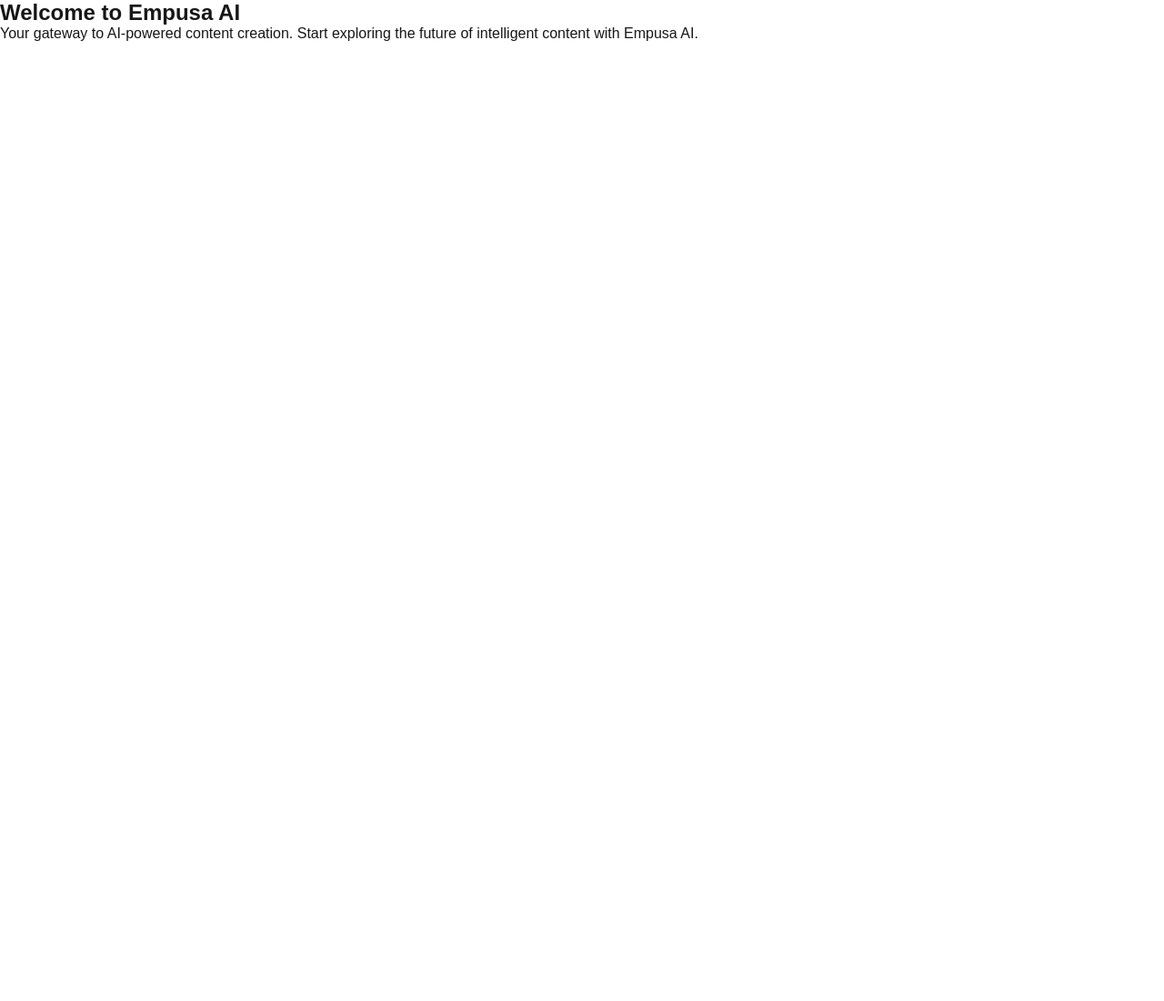
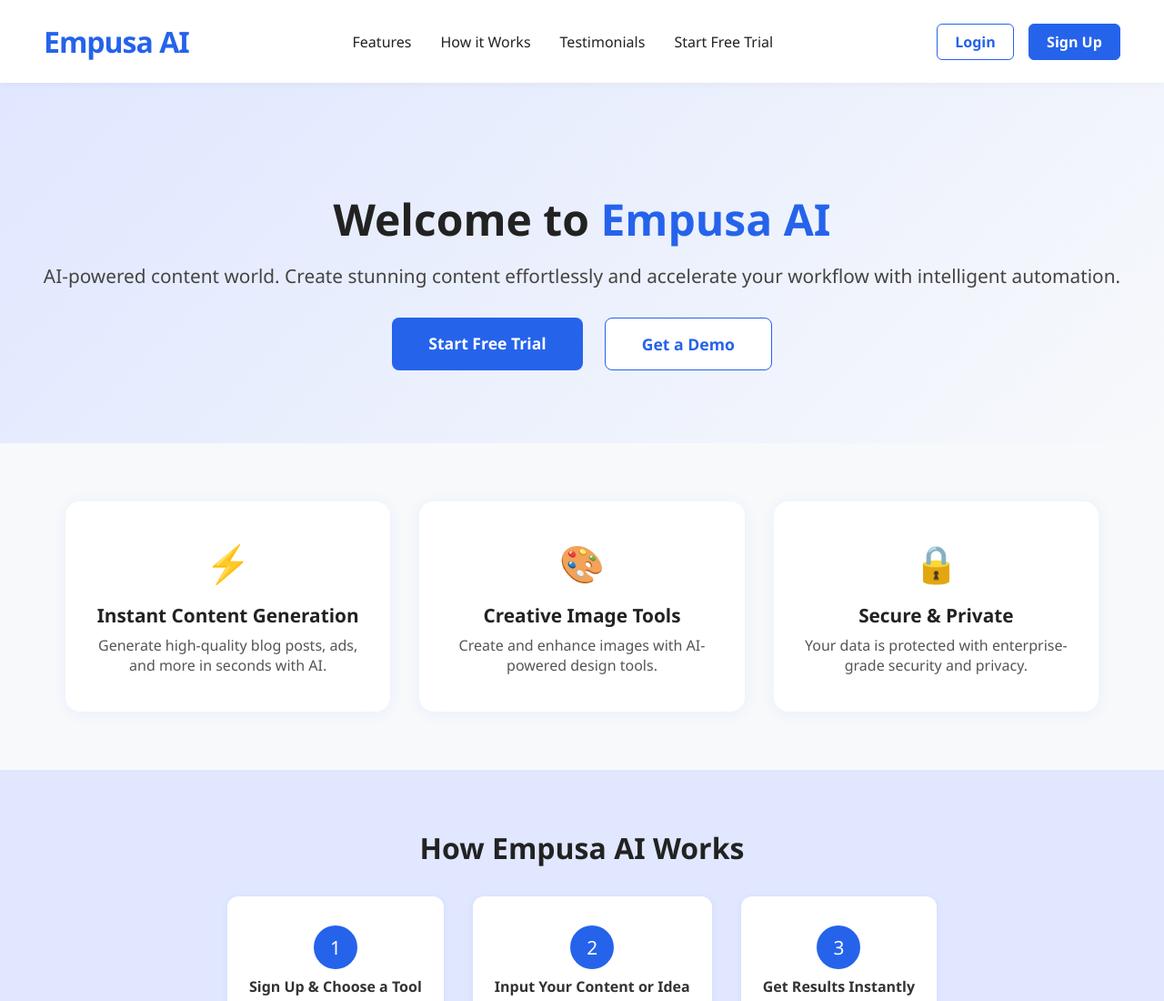
Before and after one commit to justin55afdfdsf5ds45f4ds5f45ds4/empusaai, a Next.js app in the folder empusa-ai/: page / in a window 1280 px wide. Shown: the top 1100 px of the page at 91% size. Before the commit the page ends 800 px from the top, so only its background shows below. Built offline with nearby package versions, Linux system fonts and the light colour scheme.

Commit message:
Update landing page code and attempt build configuration fixes

```diff
--- a/empusa-ai/src/app/globals.css
+++ b/empusa-ai/src/app/globals.css
@@ -1,3 +1,7 @@
+@tailwind base;
+@tailwind components;
+@tailwind utilities;
+
 :root {
   --background: #ffffff;
   --foreground: #171717;
@@ -17,9 +21,11 @@
 }
 
 body {
-  color: var(--foreground);
-  background: var(--background);
-  font-family: Arial, Helvetica, sans-serif;
+  background: #f7f9fb;
+  color: #222;
+  font-family: 'Segoe UI', Arial, sans-serif;
+  margin: 0;
+  padding: 0;
   -webkit-font-smoothing: antialiased;
   -moz-osx-font-smoothing: grayscale;
 }
@@ -40,3 +46,250 @@
     color-scheme: dark;
   }
 }
+
+.navbar {
+  width: 100%;
+  background: #fff;
+  box-shadow: 0 2px 8px rgba(0,0,0,0.04);
+  display: flex;
+  justify-content: space-between;
+  align-items: center;
+  padding: 1.5rem 3rem;
+  position: fixed;
+  top: 0;
+  left: 0;
+  z-index: 100;
+}
+.navbar .logo {
+  font-weight: bold;
+  font-size: 2rem;
+  color: #2563eb;
+  letter-spacing: -1px;
+}
+.navbar .nav-links {
+  display: flex;
+  gap: 2rem;
+}
+.navbar .nav-links a {
+  color: #222;
+  text-decoration: none;
+  font-weight: 500;
+  transition: color 0.2s;
+}
+.navbar .nav-links a:hover {
+  color: #2563eb;
+}
+.navbar .auth {
+  display: flex;
+  gap: 1rem;
+}
+.navbar .auth a {
+  padding: 0.5rem 1.2rem;
+  border-radius: 6px;
+  border: 1px solid #2563eb;
+  color: #2563eb;
+  background: #fff;
+  font-weight: 600;
+  text-decoration: none;
+  transition: background 0.2s, color 0.2s;
+}
+.navbar .auth a.signup {
+  background: #2563eb;
+  color: #fff;
+}
+.navbar .auth a:hover {
+  background: #2563eb;
+  color: #fff;
+}
+
+.hero {
+  width: 100%;
+  background: linear-gradient(135deg, #e0e7ff 0%, #f7f9fb 100%);
+  padding: 8rem 2rem 5rem 2rem;
+  text-align: center;
+  margin-top: 80px;
+}
+.hero h1 {
+  font-size: 3rem;
+  font-weight: 800;
+  color: #222;
+  margin-bottom: 1rem;
+}
+.hero h1 span {
+  color: #2563eb;
+}
+.hero p {
+  font-size: 1.3rem;
+  color: #444;
+  margin-bottom: 2rem;
+}
+.hero .hero-actions {
+  display: flex;
+  justify-content: center;
+  gap: 1.5rem;
+}
+.hero .hero-actions a {
+  padding: 1rem 2.5rem;
+  border-radius: 8px;
+  font-weight: 600;
+  text-decoration: none;
+  font-size: 1.1rem;
+  transition: background 0.2s, color 0.2s;
+}
+.hero .hero-actions .primary {
+  background: #2563eb;
+  color: #fff;
+}
+.hero .hero-actions .secondary {
+  background: #fff;
+  color: #2563eb;
+  border: 1px solid #2563eb;
+}
+.hero .hero-actions .secondary:hover {
+  background: #2563eb;
+  color: #fff;
+}
+
+.features {
+  max-width: 1200px;
+  margin: 0 auto;
+  display: grid;
+  grid-template-columns: repeat(auto-fit, minmax(280px, 1fr));
+  gap: 2rem;
+  padding: 4rem 2rem;
+}
+.feature-card {
+  background: #fff;
+  border-radius: 16px;
+  box-shadow: 0 2px 16px rgba(37,99,235,0.07);
+  padding: 2.5rem 1.5rem;
+  text-align: center;
+  transition: box-shadow 0.2s;
+}
+.feature-card:hover {
+  box-shadow: 0 6px 32px rgba(37,99,235,0.13);
+}
+.feature-card .icon {
+  font-size: 2.5rem;
+  color: #2563eb;
+  margin-bottom: 1rem;
+}
+.feature-card h3 {
+  font-size: 1.3rem;
+  font-weight: 700;
+  margin-bottom: 0.5rem;
+}
+.feature-card p {
+  color: #555;
+}
+
+.workflow {
+  background: #e0e7ff;
+  padding: 4rem 2rem;
+  text-align: center;
+}
+.workflow h2 {
+  font-size: 2rem;
+  font-weight: 700;
+  margin-bottom: 2rem;
+}
+.workflow-steps {
+  display: flex;
+  flex-wrap: wrap;
+  justify-content: center;
+  gap: 2rem;
+}
+.workflow-step {
+  background: #fff;
+  border-radius: 12px;
+  padding: 2rem 1.5rem;
+  min-width: 200px;
+  box-shadow: 0 2px 8px rgba(37,99,235,0.07);
+}
+.workflow-step .step-number {
+  background: #2563eb;
+  color: #fff;
+  border-radius: 50%;
+  width: 48px;
+  height: 48px;
+  display: flex;
+  align-items: center;
+  justify-content: center;
+  font-size: 1.3rem;
+  margin: 0 auto 0.5rem auto;
+}
+.workflow-step p {
+  font-weight: 600;
+  color: #333;
+}
+
+.testimonials {
+  max-width: 900px;
+  margin: 0 auto;
+  padding: 4rem 2rem;
+}
+.testimonials h2 {
+  text-align: center;
+  font-size: 2rem;
+  font-weight: 700;
+  margin-bottom: 2rem;
+}
+.testimonial-list {
+  display: grid;
+  grid-template-columns: repeat(auto-fit, minmax(320px, 1fr));
+  gap: 2rem;
+}
+.testimonial-card {
+  background: #fff;
+  border-radius: 14px;
+  box-shadow: 0 2px 12px rgba(37,99,235,0.07);
+  padding: 2rem 1.5rem;
+}
+.testimonial-card p {
+  color: #444;
+  font-style: italic;
+  margin-bottom: 1rem;
+}
+.testimonial-card .author {
+  color: #2563eb;
+  font-weight: 700;
+}
+
+.cta {
+  background: #2563eb;
+  color: #fff;
+  text-align: center;
+  padding: 4rem 2rem;
+}
+.cta h2 {
+  font-size: 2rem;
+  font-weight: 800;
+  margin-bottom: 1rem;
+}
+.cta p {
+  color: #dbeafe;
+  margin-bottom: 2rem;
+}
+.cta a {
+  padding: 1rem 2.5rem;
+  border-radius: 8px;
+  background: #fff;
+  color: #2563eb;
+  font-weight: 700;
+  text-decoration: none;
+  transition: background 0.2s, color 0.2s;
+}
+.cta a:hover {
+  background: #dbeafe;
+}
+
+.footer {
+  width: 100%;
+  background: #fff;
+  color: #888;
+  text-align: center;
+  padding: 2rem 0 1rem 0;
+  font-size: 1rem;
+  border-top: 1px solid #e5e7eb;
+  margin-top: 2rem;
+}
--- a/empusa-ai/src/app/page.tsx
+++ b/empusa-ai/src/app/page.tsx
@@ -1,14 +1,21 @@
-import React from 'react';
+import Navbar from '../components/Navbar';
+import HeroSection from '../components/HeroSection';
+import FeaturesSection from '../components/FeaturesSection';
+import WorkflowSection from '../components/WorkflowSection';
+import TestimonialsSection from '../components/TestimonialsSection';
+import CTASection from '../components/CTASection';
+import Footer from '../components/Footer';
 
 export default function Home() {
   return (
-    <section className="flex flex-col items-center justify-center min-h-[70vh] w-full">
-      <h1 className="text-4xl md:text-5xl font-extrabold mb-4 text-center tracking-tight text-gray-900">
-        Welcome to <span className="text-blue-600">Empusa AI</span>
-      </h1>
-      <p className="text-lg md:text-xl text-gray-600 text-center max-w-xl">
-        Your gateway to AI-powered content creation. Start exploring the future of intelligent content with Empusa AI.
-      </p>
-    </section>
+    <div>
+      <Navbar />
+      <HeroSection />
+      <FeaturesSection />
+      <WorkflowSection />
+      <TestimonialsSection />
+      <CTASection />
+      <Footer />
+    </div>
   );
 }
--- /dev/null
+++ b/empusa-ai/src/components/CTASection.tsx
@@ -0,0 +1,11 @@
+import Link from 'next/link';
+
+export default function CTASection() {
+  return (
+    <section id="cta" className="cta">
+      <h2>Ready to create with AI?</h2>
+      <p>Start your free trial today and experience the future of content creation.</p>
+      <a href="/auth/register">Start Free Trial</a>
+    </section>
+  );
+}
--- /dev/null
+++ b/empusa-ai/src/components/FeaturesSection.tsx
@@ -0,0 +1,21 @@
+export default function FeaturesSection() {
+  return (
+    <section id="features" className="features">
+      <div className="feature-card">
+        <div className="icon">⚡</div>
+        <h3>Instant Content Generation</h3>
+        <p>Generate high-quality blog posts, ads, and more in seconds with AI.</p>
+      </div>
+      <div className="feature-card">
+        <div className="icon">🎨</div>
+        <h3>Creative Image Tools</h3>
+        <p>Create and enhance images with AI-powered design tools.</p>
+      </div>
+      <div className="feature-card">
+        <div className="icon">🔒</div>
+        <h3>Secure & Private</h3>
+        <p>Your data is protected with enterprise-grade security and privacy.</p>
+      </div>
+    </section>
+  );
+}
--- /dev/null
+++ b/empusa-ai/src/components/Footer.tsx
@@ -0,0 +1,7 @@
+export default function Footer() {
+  return (
+    <footer className="footer">
+      &copy; {new Date().getFullYear()} Empusa AI. All rights reserved.
+    </footer>
+  );
+}
--- /dev/null
+++ b/empusa-ai/src/components/HeroSection.tsx
@@ -0,0 +1,14 @@
+import Link from 'next/link';
+
+export default function HeroSection() {
+  return (
+    <section className="hero">
+      <h1>Welcome to <span>Empusa AI</span></h1>
+      <p>AI-powered content world. Create stunning content effortlessly and accelerate your workflow with intelligent automation.</p>
+      <div className="hero-actions">
+        <a href="/auth/register" className="primary">Start Free Trial</a>
+        <a href="#demo" className="secondary">Get a Demo</a>
+      </div>
+    </section>
+  );
+}
--- /dev/null
+++ b/empusa-ai/src/components/Navbar.tsx
@@ -0,0 +1,19 @@
+import Link from 'next/link';
+
+export default function Navbar() {
+  return (
+    <nav className="navbar">
+      <div className="logo">Empusa AI</div>
+      <div className="nav-links">
+        <a href="#features">Features</a>
+        <a href="#workflow">How it Works</a>
+        <a href="#testimonials">Testimonials</a>
+        <a href="#cta">Start Free Trial</a>
+      </div>
+      <div className="auth">
+        <a href="/auth/login">Login</a>
+        <a href="/auth/register" className="signup">Sign Up</a>
+      </div>
+    </nav>
+  );
+}
--- /dev/null
+++ b/empusa-ai/src/components/TestimonialsSection.tsx
@@ -0,0 +1,17 @@
+export default function TestimonialsSection() {
+  return (
+    <section id="testimonials" className="testimonials">
+      <h2>What Our Users Say</h2>
+      <div className="testimonial-list">
+        <div className="testimonial-card">
+          <p>“Empusa AI has transformed our content workflow. The results are fast, high-quality, and always on-brand!”</p>
+          <div className="author">— Alex, Marketing Lead</div>
+        </div>
+        <div className="testimonial-card">
+          <p>“The AI image tools are a game changer for our design team. Highly recommended!”</p>
+          <div className="author">— Jamie, Creative Director</div>
+        </div>
+      </div>
+    </section>
+  );
+}
--- /dev/null
+++ b/empusa-ai/src/components/WorkflowSection.tsx
@@ -0,0 +1,21 @@
+export default function WorkflowSection() {
+  return (
+    <section id="workflow" className="workflow">
+      <h2>How Empusa AI Works</h2>
+      <div className="workflow-steps">
+        <div className="workflow-step">
+          <div className="step-number">1</div>
+          <p>Sign Up & Choose a Tool</p>
+        </div>
+        <div className="workflow-step">
+          <div className="step-number">2</div>
+          <p>Input Your Content or Idea</p>
+        </div>
+        <div className="workflow-step">
+          <div className="step-number">3</div>
+          <p>Get Results Instantly</p>
+        </div>
+      </div>
+    </section>
+  );
+}
--- /dev/null
+++ b/empusa-ai/tailwind.config.js
@@ -0,0 +1,12 @@
+/** @type {import('tailwindcss').Config} */
+module.exports = {
+  content: [
+    "./src/**/*.{js,ts,jsx,tsx,mdx}",
+    "./src/app/**/*.{js,ts,jsx,tsx,mdx}",
+    "./src/components/**/*.{js,ts,jsx,tsx,mdx}",
+  ],
+  theme: {
+    extend: {},
+  },
+  plugins: [],
+}
```
Also changed, not shown: empusa-ai/package.json (+5 -4 lines), 1 other file (tests, documents, lock files or other folders).
